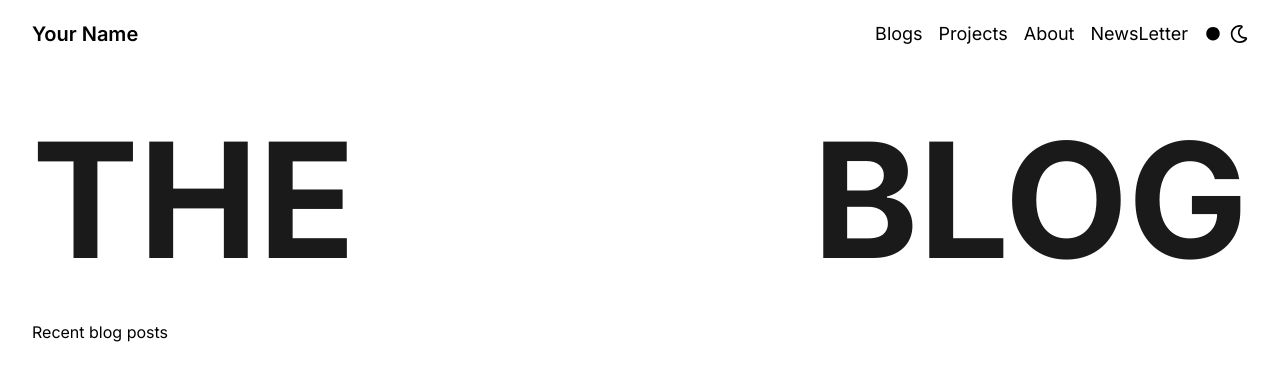
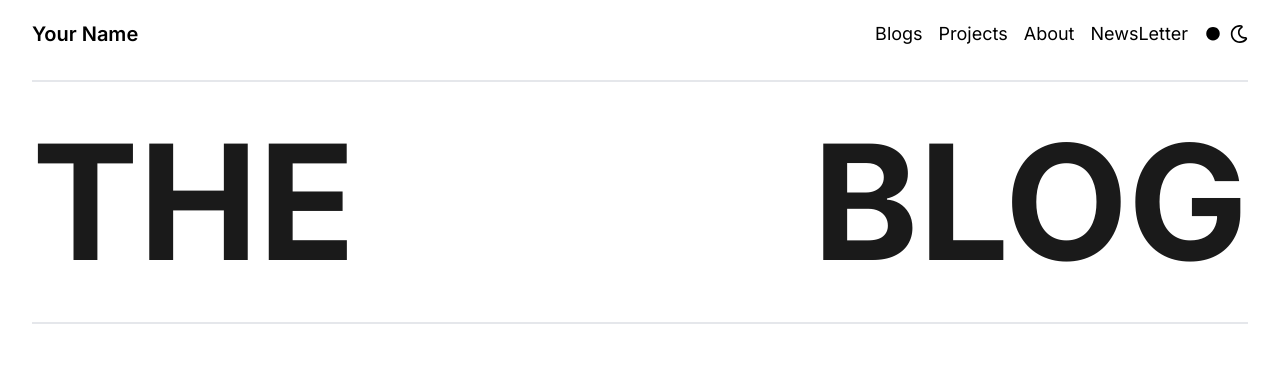
Before and after one commit to nikachitava/the-blog, a React (Vite) app: page / in a window 1280 px wide. Shown: the top 374 px of the page. Built offline with nearby package versions, Linux system fonts and the light colour scheme.

Commit message:
border-y the blog headline

```diff
--- a/src/pages/Home.tsx
+++ b/src/pages/Home.tsx
@@ -3,7 +3,7 @@ import BlogCard from "../components/BlogCard";
 const Home = () => {
 	return (
 		<div className="">
-			<div className="flex justify-between  gap-1 font-bold text-[88px] md:text-[160px] lg:text-[244px] text-[#1A1A1A]">
+			<div className="border-y-2 mb-12 flex justify-between  gap-1 font-bold text-[88px] md:text-[160px] lg:text-[244px] text-[#1A1A1A]">
 				<span>THE</span>
 				<span>BLOG</span>
 			</div>
```
